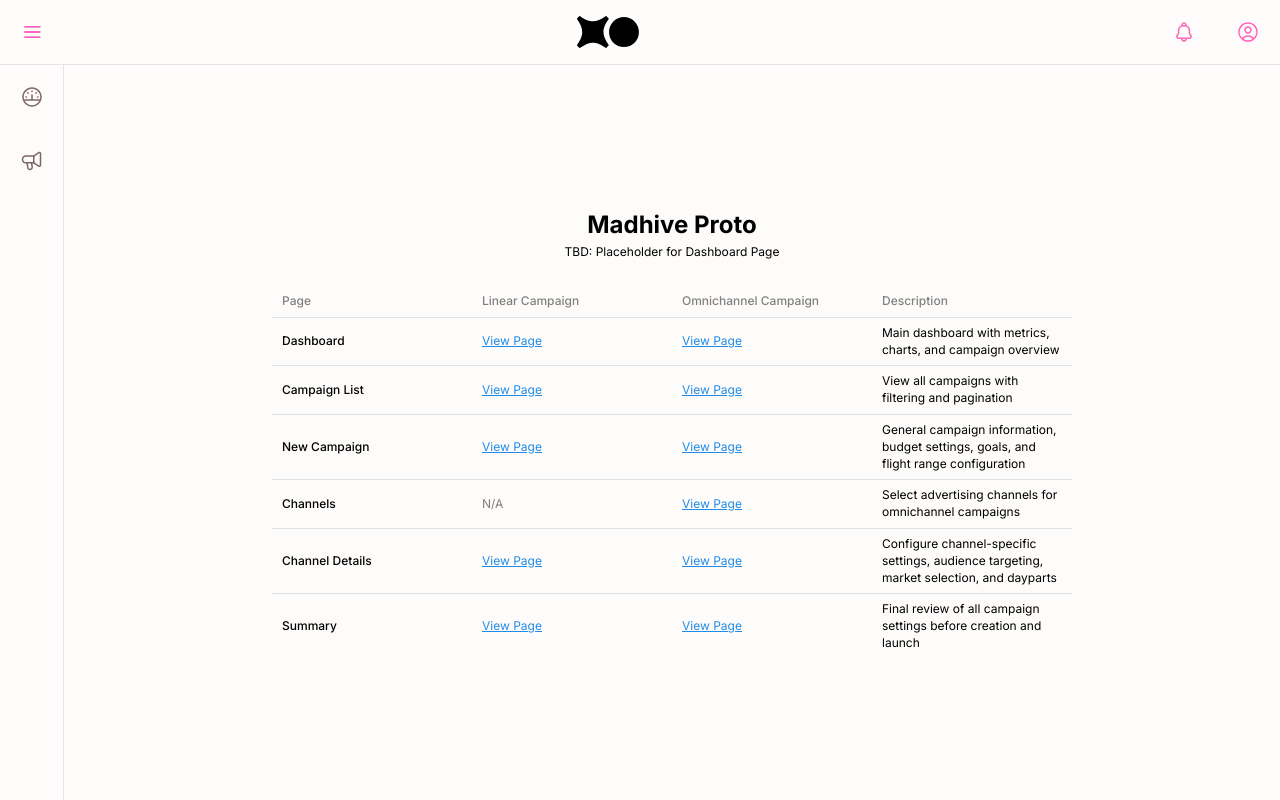
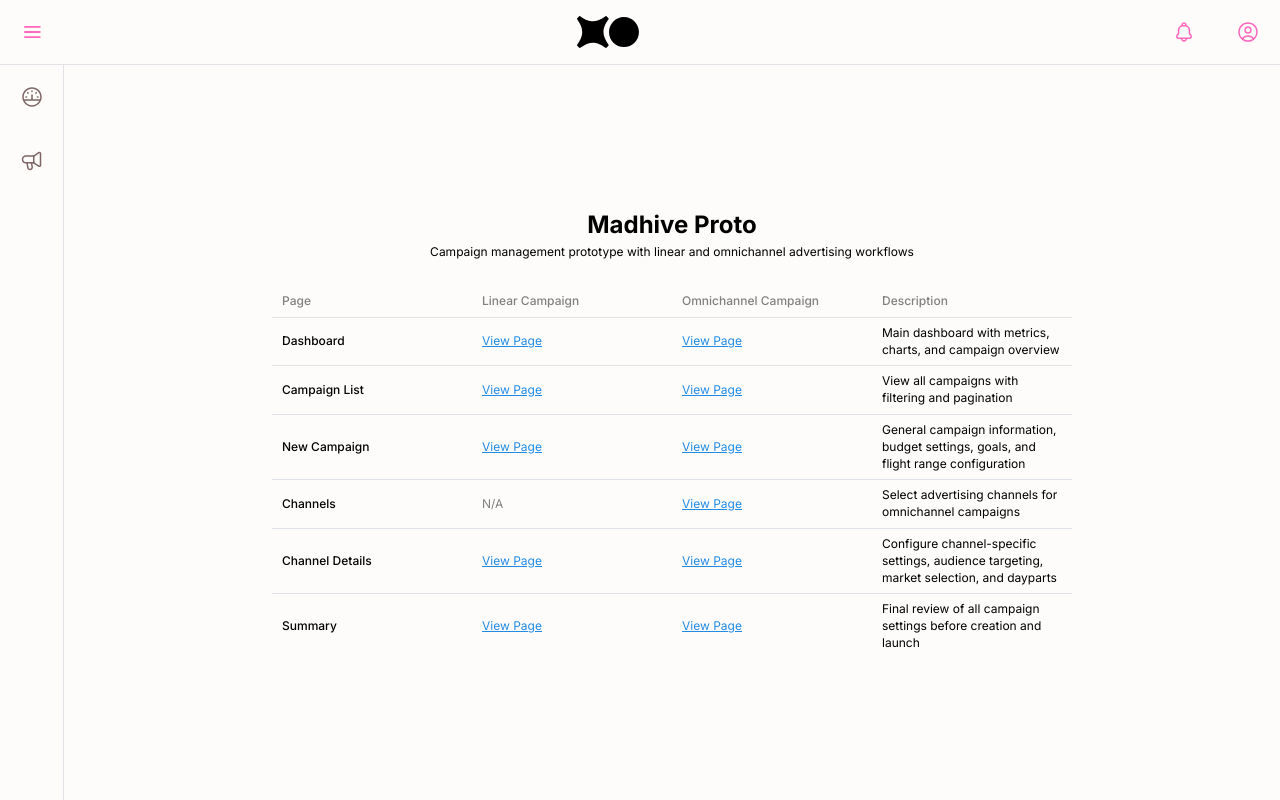
Before and after one commit to Mrdoker1/madhive-proto, a Next.js app: page / in a window 1280 px wide. Built offline with nearby package versions, Linux system fonts and the light colour scheme.

Commit message:
Update Home component description for clarity
- Changed placeholder text in the Home component to a more descriptive message about the campaign management prototype, highlighting linear and omnichannel advertising workflows.

```diff
--- a/src/app/page.tsx
+++ b/src/app/page.tsx
@@ -8,7 +8,7 @@
       <div style={{ backgroundColor: 'var(--page-background)' }} className="h-full">
         <div className="container mx-auto flex flex-col items-center justify-center min-h-full">
           <h2 style={{ color: 'black' }} >Madhive Proto</h2>
-          <p style={{ color: 'black', paddingBottom: '24px', fontSize: '12px' }}>TBD: Placeholder for Dashboard Page</p>
+          <p style={{ color: 'black', paddingBottom: '24px', fontSize: '12px' }}>Campaign management prototype with linear and omnichannel advertising workflows</p>
 
           <div className="mt-8 w-full max-w-6xl flex justify-center">
             <Table style={{ tableLayout: 'fixed', width: '100%', maxWidth: '800px' }}>
```
